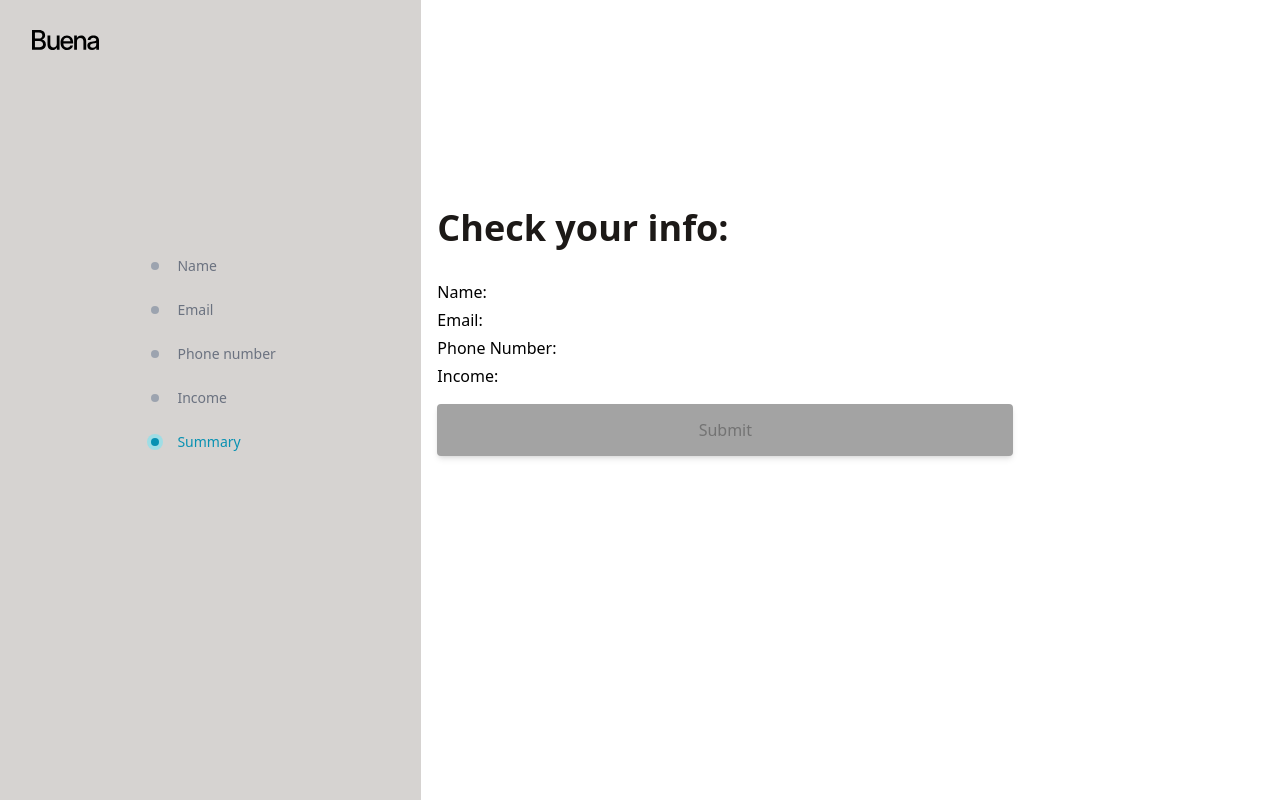
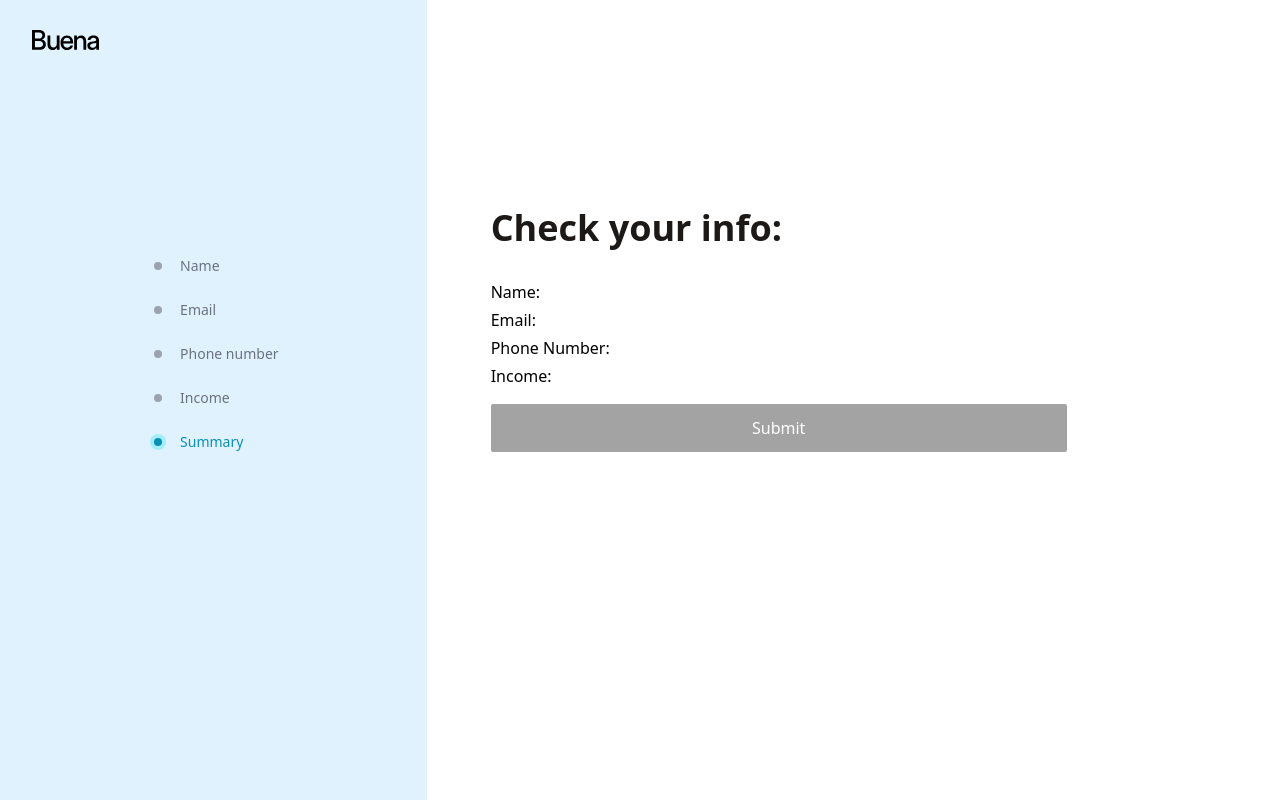
Before and after one commit to ikorotkaya/buena-onboarding, a React (Vite) app: page /onboarding/summary in a window 1280 px wide. Built offline with nearby package versions, Linux system fonts and the light colour scheme.

Commit message:
Distinguish between primary and secondary buttons

```diff
--- a/src/OnboardingLayout.tsx
+++ b/src/OnboardingLayout.tsx
@@ -30,7 +30,7 @@ export default function OnboardingLayout() {
   }, [currentPageIndex, nameValid, emailValid, phoneNumberValid, incomeValid]);
 
   return (
-    <div className="grid col-auto	p-8 md:p-0 md:grid-cols-[1fr,2fr] md:gap-4 md:h-screen">
+    <div className="grid col-auto	p-8 md:p-0 md:grid-cols-[1fr,2fr] md:h-screen">
       <aside className="hidden md:block">
         <Sidebar />
       </aside>
@@ -38,7 +38,9 @@ export default function OnboardingLayout() {
       <main className="">
         <Navbar className="px-8 py-7 fixed top-0 left-0 md:hidden" />
 
-        <Outlet />
+        <div className="px-16">
+          <Outlet />
+        </div>
 
         <OnboardingNavigation
           disabled={isNextButtonDisabled}
--- a/src/components/GetStartedButton.tsx
+++ b/src/components/GetStartedButton.tsx
@@ -6,9 +6,9 @@ export default function GetStartedButton() {
       <Link
         to="/onboarding/name"
         data-testid="homepage-cta"
-        className="relative w-full md:w-auto inline-flex items-center justify-center p-4 px-6 py-3 overflow-hidden font-medium transition duration-300 ease-out border-2 border-cyan-500 rounded shadow-md group"
+        className="relative w-full md:w-auto inline-flex items-center justify-center p-4 px-6 py-3 overflow-hidden font-medium transition duration-300 ease-out bg-cyan-500 rounded text-white group"
       >
-        <span className="absolute inset-0 flex items-center justify-center w-full h-full text-white duration-300 -translate-x-full bg-cyan-500 group-hover:translate-x-0 ease">
+        <span className="absolute inset-0 flex items-center justify-center w-full h-full text-white duration-300 -translate-x-full group-hover:translate-x-0 ease">
           <svg
             className="w-6 h-6"
             fill="none"
@@ -24,7 +24,7 @@ export default function GetStartedButton() {
             ></path>
           </svg>
         </span>
-        <span className="absolute flex items-center justify-center w-full h-full text-cyan-500 transition-all duration-300 transform group-hover:translate-x-full ease">
+        <span className="absolute flex items-center justify-center w-full h-full text-white transition-all duration-300 transform group-hover:translate-x-full ease">
           Get started
         </span>
         <span className="relative invisible">Get started</span>
--- a/src/components/OnboardingNavigation.tsx
+++ b/src/components/OnboardingNavigation.tsx
@@ -25,11 +25,8 @@ export default function OnboardingNavigation({
         <Link
           to={`/onboarding/${nextPage}`}
           data-testid="next-button"
-          className={`w-full md:w-auto flex md:ml-auto items-center justify-center px-4 py-2 text-base font-medium whitespace-no-wrap
-          border-2 rounded
-          ${disabled ?
-            'bg-neutral-400 text-neutral-500 border-neutral-400 pointer-events-none'
-            : 'bg-neutral-900 text-white md:hover:text-cyan-500 border-neutral-900 focus:outline-none'}`}
+          className={`w-full md:w-auto flex md:ml-auto items-center justify-center px-4 py-2 text-base font-medium whitespace-no-wrap text-white rounded
+          ${disabled ? 'bg-neutral-400 pointer-events-none' : 'bg-neutral-900  md:hover:bg-neutral-700 focus:outline-none'}`}
         >
           Next
           <svg
--- a/src/components/Sidebar.tsx
+++ b/src/components/Sidebar.tsx
@@ -23,7 +23,7 @@ export default function Sidebar() {
   };
 
   return (
-    <div className="h-screen bg-stone-300 hidden md:block">
+    <div className="h-screen bg-sky-100	 hidden md:block">
       <div className="mb-32">
         <Navbar />
       </div>
--- a/src/components/SubmitButton.tsx
+++ b/src/components/SubmitButton.tsx
@@ -15,9 +15,9 @@ export default function SubmitButton() {
         data-testid="submit-button"
         className={`relative w-full md:w-auto inline-flex items-center
           justify-center p-4 px-6 py-3 overflow-hidden font-medium
-          transition duration-300 ease-out border-2 border-cyan-500
-          rounded shadow-md group
-          ${buttonEnabled ? "cursor-pointer text-cyan-500" : "bg-neutral-400 text-neutral-500 border-neutral-400 pointer-events-none"}`}
+          transition duration-300 ease-out bg-cyan-500 text-white
+          rounded-sm group
+          ${buttonEnabled ? "cursor-pointer " : "bg-neutral-400 pointer-events-none"}`}
       >
         <span className="absolute inset-0 flex items-center justify-center w-full h-full text-white duration-300 -translate-x-full bg-cyan-500 group-hover:translate-x-0 ease">
           <svg
```
